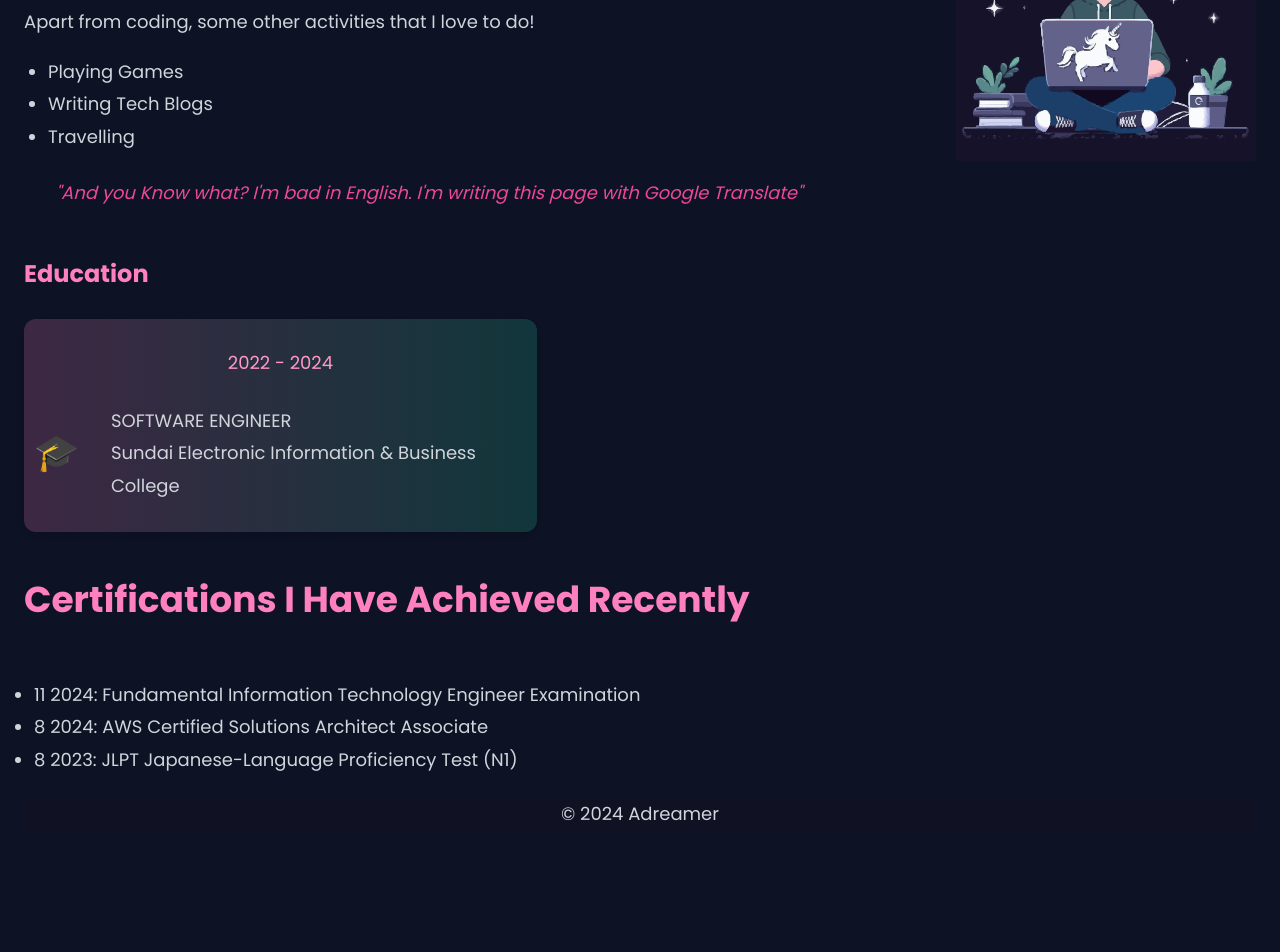
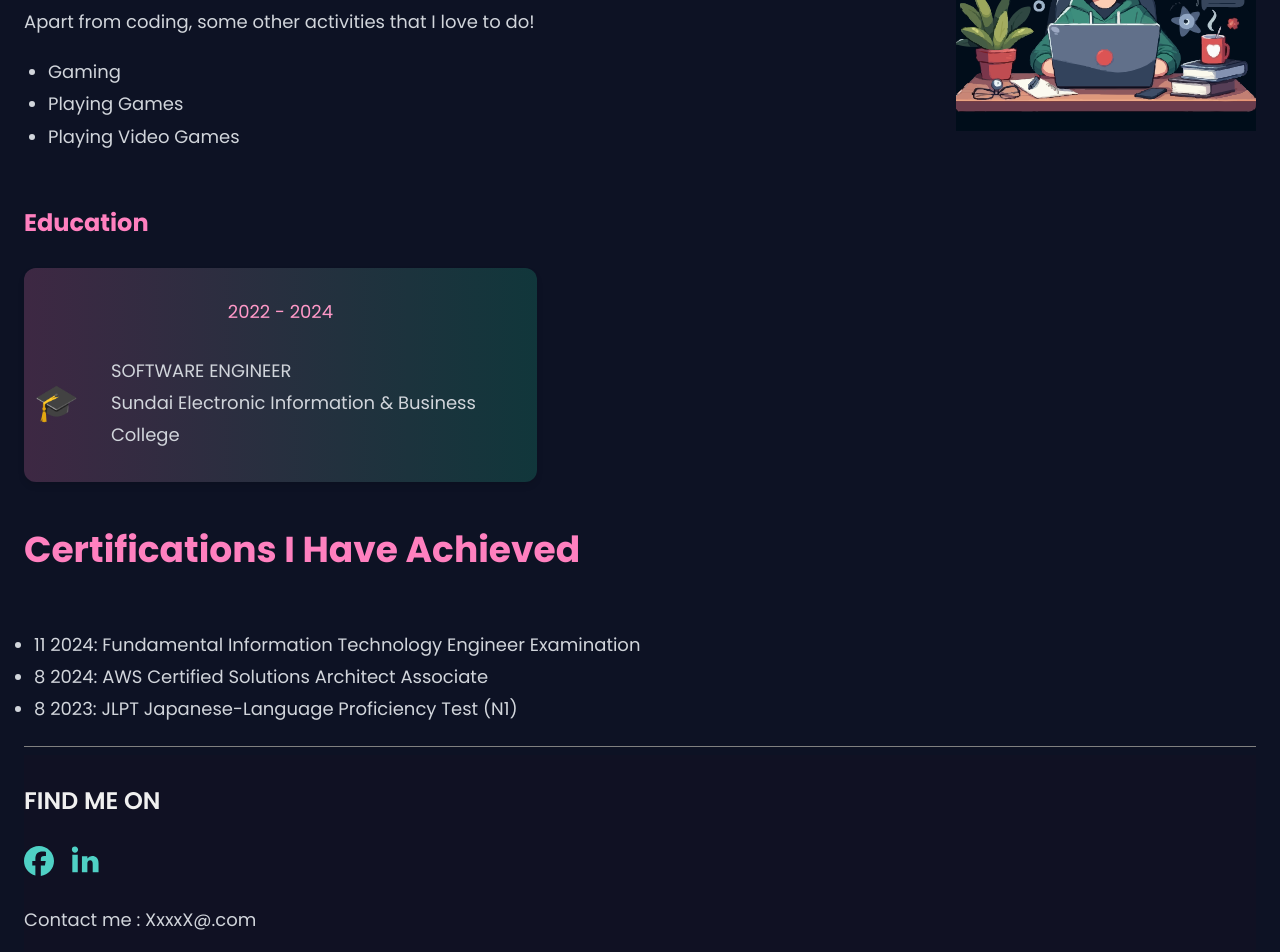
Before and after one commit to adreamer1074/my-cv, an Angular app: page /about in a window 1280 px wide. Shown: the part 320-1272 px from the top of the page. Before the commit the page ends 1169 px from the top, so only its background shows below. Built offline with nearby package versions, Linux system fonts and the light colour scheme.

Commit message:
done about

```diff
--- a/src/app/about/about.component.css
+++ b/src/app/about/about.component.css
@@ -149,7 +149,7 @@ body {
 }
 
 
-.flex {
+.flex-1 {
   display: flex;
 }
 
@@ -200,3 +200,6 @@ body {
 .items-start {
   align-items: flex-start;
 }
+.gap-6{
+padding-left: 16px;
+}
--- a/src/app/about/about.component.html
+++ b/src/app/about/about.component.html
@@ -1,5 +1,6 @@
 <section class="bg-[#0d1224] text-white py-12">
-  <div class="container mx-auto flex flex-col lg:flex-row items-center lg:justify-between space-y-12 lg:space-y-0 lg:space-x-12">
+  <div
+    class="container mx-auto flex flex-col lg:flex-row items-center lg:justify-between space-y-12 lg:space-y-0 lg:space-x-12">
     <!-- 左側のテキスト -->
     <div class="lg:w-1/2 space-y-6">
       <h3 class="text-5xl font-bold leading-snug">
@@ -18,12 +19,11 @@
         Apart from coding, some other activities that I love to do!
       </p>
       <ul class="list-disc pl-6 space-y-1 text-lg">
+        <li>Gaming</li>
         <li>Playing Games</li>
-        <li>Writing Tech Blogs</li>
-        <li>Travelling</li>
+        <li>Playing Video Games</li>
       </ul>
-      <p class="mt-4 text-pink-400 italic text-lg">"And you Know what? I'm bad in English. I'm writing this page with
-        Google Translate"</p>
+      <p class="mt-4 text-pink-400 italic text-lg"></p>
     </div>
 
     <!-- 右側の画像 -->
@@ -46,13 +46,13 @@
 
         <div class="relative z-10">
           <p class="text-pink-400 mb-2 text-lg text-center">2022 - 2024</p>
-          <div class="flex items-center justify-start space-x-4 mb-2">
+          <div class="flex-1 items-center justify-start space-x-4 mb-2">
             <!-- アイコン -->
             <div class="text-pink-500 text-4xl">🎓</div>
             <p class="text-xl font-semibold"></p>
-          <p class="text-gray-300 text-lg">
-            SOFTWARE ENGINEER <br>Sundai Electronic Information & Business College
-          </p>
+            <p class="text-gray-300 text-lg">
+              SOFTWARE ENGINEER <br>Sundai Electronic Information & Business College
+            </p>
           </div>
 
         </div>
@@ -63,7 +63,7 @@
 
   <!-- Certifications セクション -->
   <div class="mt-16 text-left"> <!-- Changed to text-left to align the text to the left -->
-    <h3 class="text-4xl font-bold text-pink-500 mb-8">Certifications I Have Achieved Recently</h3>
+    <h3 class="text-4xl font-bold text-pink-500 mb-8">Certifications I Have Achieved</h3>
     <div>
       <ul class="bg-[#1a2035] rounded-xl p-8 shadow-lg w-full max-w-3xl list-disc space-y-4 text-lg text-gray-300">
         <li>11 2024: Fundamental Information Technology Engineer Examination</li>
@@ -73,3 +73,42 @@
     </div>
   </div>
 </section>
+<div class="mx-auto w-24 h-1 bg-gradient-to-r from-pink-500 to-blue-500"></div>
+<hr size="1" noshade>
+<!-- Footer -->
+<footer class="bg-[#0d1224] text-white py-12">
+  <div class="container mx-auto">
+    <!-- 上部のコンテンツ -->
+    <div class="">
+      <h3 class="text-2xl font-semibold mb-6">
+        FIND ME ON
+      </h3>
+      <div class="my-4 d-flex items-center"> <!-- gapの値を6に変更 -->
+        <!-- Facebookアイコン -->
+        <a href="https://facebook.com" target="_blank" rel="noopener noreferrer"
+          class="hover:scale-110 transform transition ">
+          <svg stroke="currentColor" fill="currentColor" stroke-width="0" viewBox="0 0 512 512" height="30" width="30"
+            xmlns="http://www.w3.org/2000/svg">
+            <path
+              d="M512 256C512 114.6 397.4 0 256 0S0 114.6 0 256C0 376 82.7 476.8 194.2 504.5V334.2H141.4V256h52.8V222.3c0-87.1 39.4-127.5 125-127.5c16.2 0 44.2 3.2 55.7 6.4V172c-6-.6-16.5-1-29.6-1c-42 0-58.2 15.9-58.2 57.2V256h83.6l-14.4 78.2H287V510.1C413.8 494.8 512 386.9 512 256h0z">
+            </path>
+          </svg>
+        </a>
+        <!-- LinkedInアイコン -->
+        <a href="https://linkedin.com" target="_blank" rel="noopener noreferrer"
+          class="hover:scale-110 transform transition gap-6">
+          <svg stroke="currentColor" fill="currentColor" stroke-width="0" viewBox="0 0 448 512" height="30" width="30"
+            xmlns="http://www.w3.org/2000/svg">
+            <path
+              d="M100.28 448H7.4V148.9h92.88zm-46.44-334C24.14 114 0 89.66 0 60.16A53.57 53.57 0 0 1 53.67 6.45C83.47 6.45 106.2 30.41 106.2 60.16c-.08 29.5-22.73 53.85-52.36 53.85zm394.54 334h-92.91V302.4c0-34.7-12.49-58.4-43.73-58.4-23.85 0-38.08 16.06-44.3 31.5-2.28 5.54-2.85 13.3-2.85 21v151.5h-92.8s1.24-246.2 0-271.8h92.88v38.5a92 92 0 0 1 83.7-45.95c61.07 0 106.83 39.8 106.83 125.5V448z">
+            </path>
+          </svg>
+        </a><br>
+      </div>
+      <div class="flex justify-center mt-8">
+        <p>Contact me : XxxxX&#64;.com</p>
+      </div>
+    </div>
+
+  </div>
+</footer>
```
Also changed, not shown: src/assets/images/developer.svg.
